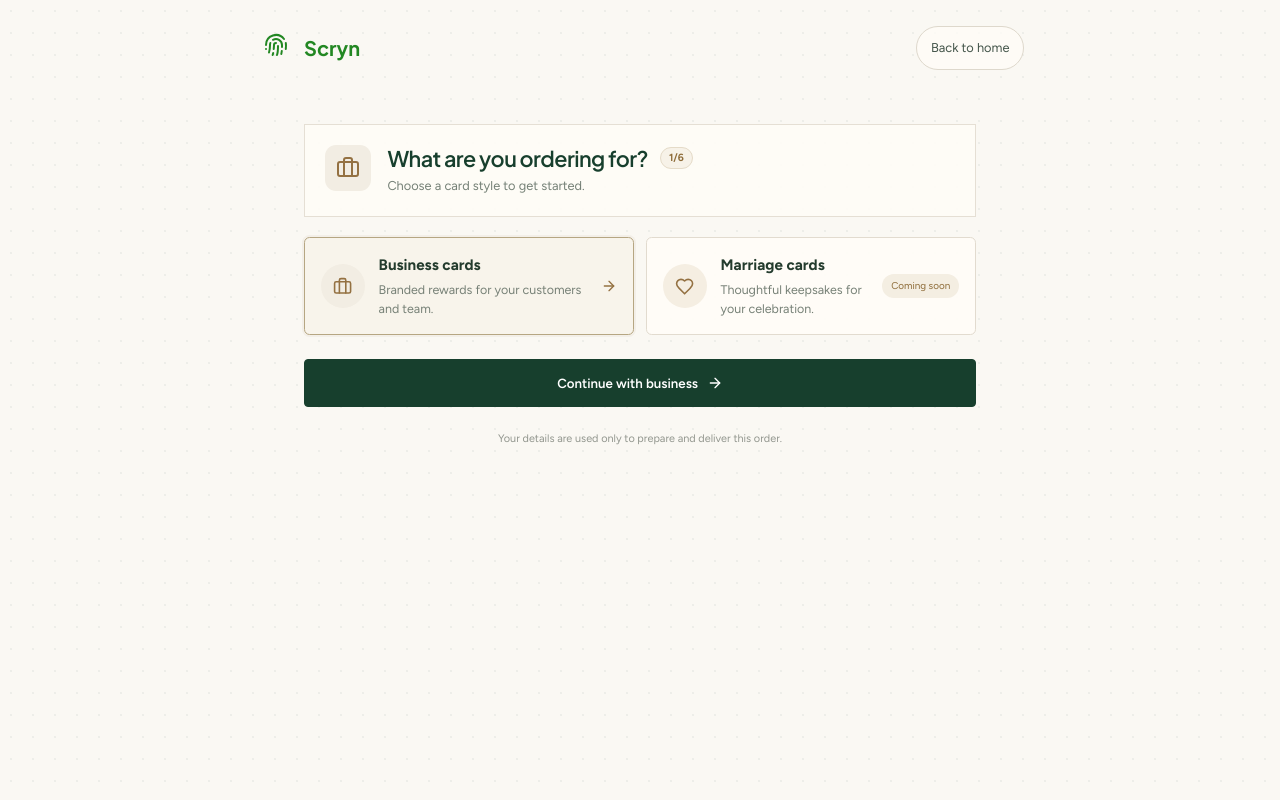
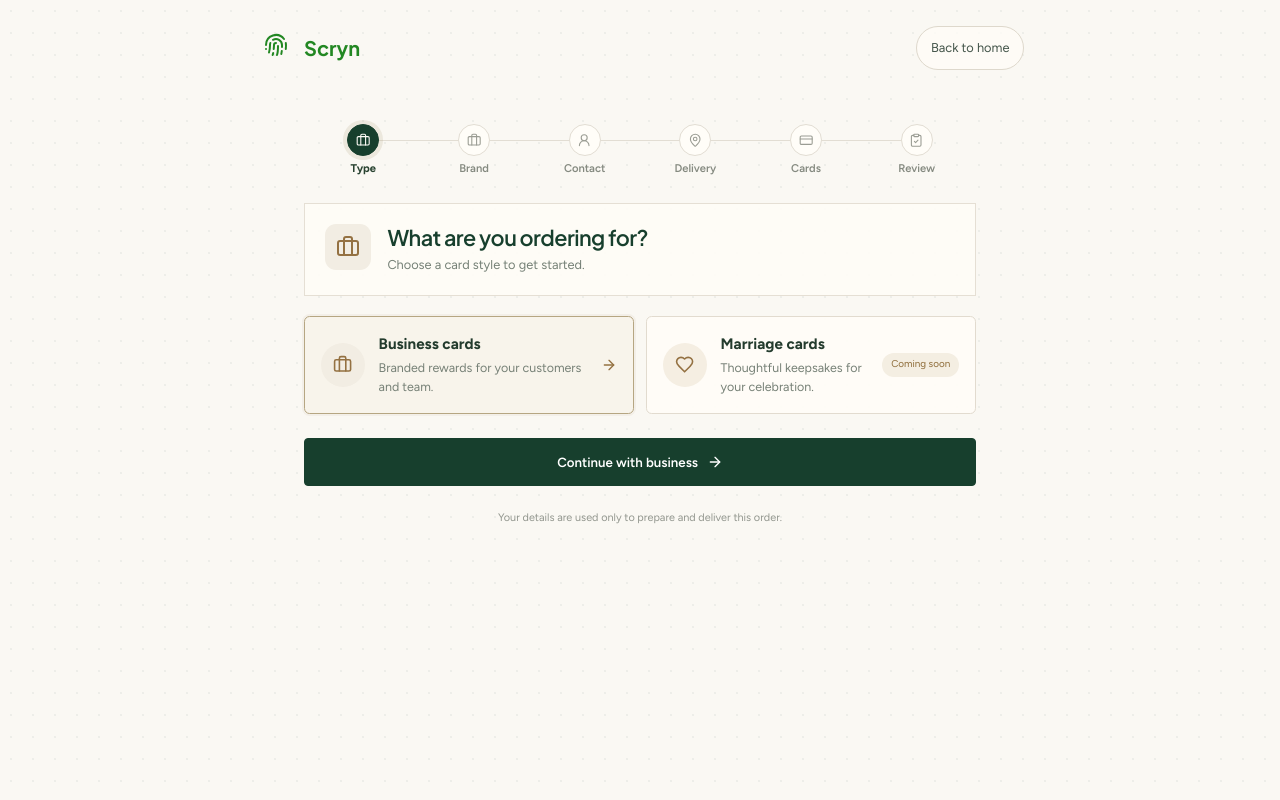
Before and after one commit to KabriAcid/ScrynCard, a React (Vite) app: page /order in a window 1280 px wide. Built offline with nearby package versions, Linux system fonts and the light colour scheme; no server answers.

Commit message:
feat: implement flow step progress component and enhance navigation structure

```diff
--- /dev/null
+++ b/src/features/citizen/components/FlowStepProgress.tsx
@@ -0,0 +1,46 @@
+import { Check } from "lucide-react";
+import type { LucideIcon } from "lucide-react";
+
+export interface FlowProgressStep {
+  label: string;
+  icon: LucideIcon;
+}
+
+interface FlowStepProgressProps {
+  steps: FlowProgressStep[];
+  currentStep: number;
+  label: string;
+}
+
+export function FlowStepProgress({ steps, currentStep, label }: FlowStepProgressProps) {
+  const current = steps[currentStep - 1];
+
+  return (
+    <nav className="flow-progress" aria-label={label}>
+      <ol className="flow-progress-list">
+        {steps.map(({ icon: Icon, label: stepLabel }, index) => {
+          const stepNumber = index + 1;
+          const isComplete = stepNumber < currentStep;
+          const isCurrent = stepNumber === currentStep;
+
+          return (
+            <li
+              key={stepLabel}
+              className={`flow-progress-item${isComplete ? " is-complete" : ""}${isCurrent ? " is-current" : ""}`}
+              aria-current={isCurrent ? "step" : undefined}
+            >
+              {index < steps.length - 1 && <span className="flow-progress-connector" aria-hidden="true" />}
+              <span className="flow-progress-marker" aria-hidden="true">
+                {isComplete ? <Check /> : <Icon />}
+              </span>
+              <span className="flow-progress-label">{stepLabel}</span>
+            </li>
+          );
+        })}
+      </ol>
+      <span className="sr-only" aria-live="polite">
+        Step {currentStep} of {steps.length}: {current?.label}
+      </span>
+    </nav>
+  );
+}
--- a/src/features/citizen/components/home/HomeHeader.tsx
+++ b/src/features/citizen/components/home/HomeHeader.tsx
@@ -1,8 +1,11 @@
 import { useState } from "react";
 import { Link } from "react-router-dom";
-import { ArrowUpRight, Menu, X } from "lucide-react";
+import { ArrowRight, ArrowUpRight, Menu, X } from "lucide-react";
 import { Logo } from "@/components/logo";
-import { mobileNavigationItems } from "./homepage-data";
+import {
+	mobileNavigationActions,
+	mobileNavigationItems,
+} from "./homepage-data";
 
 export function HomeHeader() {
 	const [isMobileMenuOpen, setIsMobileMenuOpen] = useState(false);
@@ -11,7 +14,7 @@ export function HomeHeader() {
 		<header className="fixed left-1/2 top-3 z-50 flex h-[60px] w-[calc(100%-1.5rem)] max-w-[1120px] -translate-x-1/2 items-center justify-between rounded-full border border-white/70 bg-[#faf8f3]/75 px-4 shadow-[0_10px_35px_rgba(23,45,34,0.10)] backdrop-blur-xl sm:top-4 sm:h-[64px] sm:w-[calc(100%-3rem)] sm:px-7">
 			<Logo />
 			<nav
-				className="hidden items-center gap-9 text-[13px] text-[#536257] md:flex"
+				className="hidden items-center gap-9 text-[13px] text-[#536257] lg:flex"
 				aria-label="Main navigation"
 			>
 				<Link
@@ -30,13 +33,13 @@ export function HomeHeader() {
 			<div className="flex items-center gap-2 sm:gap-3">
 				<Link
 					to="/login"
-					className="hidden h-10 items-center rounded-full border border-[#c8c9bc] bg-white/35 px-4 text-sm text-[#435449] transition hover:border-[#173f2d] hover:bg-white/60 sm:inline-flex"
+					className="hidden h-10 items-center rounded-full border border-[#c8c9bc] bg-white/35 px-4 text-sm text-[#435449] transition hover:border-[#173f2d] hover:bg-white/60 lg:inline-flex"
 				>
 					Sign in
 				</Link>
 				<Link
 					to="/order"
-					className="group relative isolate inline-flex h-10 items-center justify-center overflow-hidden rounded-full bg-[#173f2d] px-4 text-sm font-medium text-white transition-colors hover:bg-[#24553d] before:pointer-events-none before:absolute before:inset-y-0 before:-left-1/2 before:w-1/2 before:-skew-x-12 before:bg-gradient-to-r before:from-transparent before:via-white/40 before:to-transparent before:animate-shine sm:px-5"
+					className="group relative isolate hidden h-10 items-center justify-center overflow-hidden rounded-full bg-[#173f2d] px-4 text-sm font-medium text-white transition-colors hover:bg-[#24553d] before:pointer-events-none before:absolute before:inset-y-0 before:-left-1/2 before:w-1/2 before:-skew-x-12 before:bg-gradient-to-r before:from-transparent before:via-white/40 before:to-transparent before:animate-shine lg:inline-flex sm:px-5"
 				>
 					<span className="relative z-10 inline-flex items-center gap-2">
 						Order <ArrowUpRight className="h-4 w-4" />
@@ -45,7 +48,7 @@ export function HomeHeader() {
 			</div>
 			<button
 				type="button"
-				className="grid h-10 w-10 shrink-0 place-items-center rounded-full border border-[#d9d3c7] text-[#294c35] md:hidden"
+				className="grid h-10 w-10 shrink-0 place-items-center rounded-full border border-[#d9d3c7] text-[#294c35] lg:hidden"
 				aria-label={
 					isMobileMenuOpen ? "Close navigation menu" : "Open navigation menu"
 				}
@@ -62,18 +65,38 @@ export function HomeHeader() {
 			<nav
 				id="mobile-navigation"
 				aria-label="Mobile navigation"
-				className={`${isMobileMenuOpen ? "block" : "hidden"} absolute left-0 right-0 top-full mt-2 rounded-lg border border-[#e6e1d7] bg-[#faf8f3] p-2 shadow-[0_12px_35px_rgba(23,45,34,0.14)] md:hidden`}
+				className={`${isMobileMenuOpen ? "block" : "hidden"} absolute left-0 right-0 top-full mt-2 rounded-2xl border border-white/80 bg-[#faf8f3]/80 p-3 shadow-[0_18px_50px_rgba(23,45,34,0.18)] ring-1 ring-[#173f2d]/5 backdrop-blur-2xl lg:hidden`}
 			>
 				{mobileNavigationItems.map(({ label, href }) => (
 					<Link
 						key={href}
 						to={href}
 						onClick={() => setIsMobileMenuOpen(false)}
-						className="flex min-h-11 items-center px-4 text-sm text-[#435449] transition-colors hover:bg-[#f1ecdf] hover:text-[#173f2d]"
+						className="flex min-h-12 items-center justify-between border-b border-[#e6e1d7]/80 px-3 text-sm text-[#435449] transition-colors hover:text-[#173f2d]"
 					>
 						{label}
+						<ArrowRight className="h-4 w-4 text-[#9a835c]" aria-hidden="true" />
 					</Link>
 				))}
+				<div className="grid grid-cols-2 gap-2 pt-3">
+					{mobileNavigationActions.map(({ label, href, primary }) => (
+						<Link
+							key={href}
+							to={href}
+							onClick={() => setIsMobileMenuOpen(false)}
+							className={
+								primary
+									? "inline-flex min-h-11 items-center justify-center gap-2 bg-[#173f2d] px-3 text-sm font-medium text-white transition-colors hover:bg-[#24553d]"
+									: "inline-flex min-h-11 items-center justify-center border border-[#c8c9bc] bg-white/50 px-3 text-sm font-medium text-[#435449] transition-colors hover:border-[#173f2d] hover:bg-white/80"
+							}
+						>
+							{label}
+							{primary && (
+								<ArrowUpRight className="h-4 w-4" aria-hidden="true" />
+							)}
+						</Link>
+					))}
+				</div>
 			</nav>
 		</header>
 	);
--- a/src/features/citizen/components/home/homepage-data.ts
+++ b/src/features/citizen/components/home/homepage-data.ts
@@ -42,9 +42,12 @@ export const homeStats = [
 
 export const mobileNavigationItems = [
 	{ label: "Card gallery", href: "/samples" },
-	{ label: "Sign in", href: "/login" },
-	{ label: "Order cards", href: "/order" },
 	{ label: "How it works", href: "/how-it-works" },
+];
+
+export const mobileNavigationActions = [
+	{ label: "Sign in", href: "/login", primary: false },
+	{ label: "Order cards", href: "/order", primary: true },
 ];
 
 export const moments = [
--- a/src/features/citizen/components/order/OrderForm.tsx
+++ b/src/features/citizen/components/order/OrderForm.tsx
@@ -2,7 +2,7 @@ import { useCallback, useState } from "react";
 import { useForm } from "react-hook-form";
 import { zodResolver } from "@hookform/resolvers/zod";
 import { AnimatePresence, motion } from "framer-motion";
-import { Briefcase, CreditCard, MapPin, UserRound } from "lucide-react";
+import { Briefcase, ClipboardCheck, CreditCard, MapPin, UserRound } from "lucide-react";
 import { Form } from "@/components/ui/form";
 import { Button } from "@/components/ui/button";
 import { Dialog, DialogContent, DialogDescription, DialogFooter, DialogHeader, DialogTitle } from "@/components/ui/dialog";
@@ -13,6 +13,7 @@ import { ContactDetailsStep } from "./ContactDetailsStep";
 import { ContactLocationStep } from "./ContactLocationStep";
 import { CardDetailsStep } from "./CardDetailsStep";
 import { OrderReviewStep } from "./OrderReviewStep";
+import { FlowStepProgress } from "../FlowStepProgress";
 
 const STEPS: StepConfig[] = [
   { id: 1, title: "Purpose", description: "Choose a card type", fields: ["purpose"], icon: Briefcase },
@@ -20,6 +21,15 @@ const STEPS: StepConfig[] = [
   { id: 3, title: "Contact", description: "Your contact details", fields: ["fullName", "email"], icon: UserRound },
   { id: 4, title: "Delivery", description: "Delivery location", fields: ["state", "lga"], icon: MapPin },
   { id: 5, title: "Rewards", description: "Card quantities", fields: ["orderItems"], icon: CreditCard },
+];
+
+const ORDER_PROGRESS_STEPS = [
+  { label: "Type", icon: Briefcase },
+  { label: "Brand", icon: Briefcase },
+  { label: "Contact", icon: UserRound },
+  { label: "Delivery", icon: MapPin },
+  { label: "Cards", icon: CreditCard },
+  { label: "Review", icon: ClipboardCheck },
 ];
 
 export function OrderForm() {
@@ -74,6 +84,7 @@ export function OrderForm() {
     <motion.div initial={{ opacity: 0, y: 12 }} animate={{ opacity: 1, y: 0 }} className="order-flow">
       <Form {...form}>
         <form onSubmit={form.handleSubmit(handleFormSubmit)} className="order-form">
+          <FlowStepProgress steps={ORDER_PROGRESS_STEPS} currentStep={step} label="Order progress" />
           <AnimatePresence mode="wait" initial={false}>
             {step === 1 && <OrderPurposeStep key="step-1" form={form} onNext={nextStep} />}
             {step === 2 && <PersonalDetailsStep key="step-2" form={form} onNext={nextStep} />}
--- a/src/features/citizen/components/redemption/BioDataStep.tsx
+++ b/src/features/citizen/components/redemption/BioDataStep.tsx
@@ -80,34 +80,43 @@ export function BioDataStep({ isLoading, onNext, onPrev }: BioDataStepProps) {
 							<FormLabel>Occupation</FormLabel>
 							<FormControl>
 								<div
-									role="group"
+									role="radiogroup"
 									aria-label="Choose your occupation"
-									className="grid grid-cols-2 gap-2 sm:grid-cols-3"
+									className="flex flex-wrap items-start gap-2"
 								>
 									{OCCUPATION_OPTIONS.map((occupation) => (
-										<button
-											key={occupation}
-											type="button"
-											aria-pressed={field.value === occupation}
+										<label key={occupation} className="cursor-pointer">
+											<input
+												ref={field.ref}
+												type="radio"
+												name={field.name}
+												value={occupation}
+												checked={field.value === occupation}
 												disabled={isLoading}
-											onClick={() => {
+												onBlur={field.onBlur}
+												onChange={() => {
 													field.onChange(occupation);
 													form.clearErrors("occupation");
 												}}
-											className={`flex min-h-11 items-center justify-between gap-2 border px-3 py-2 text-left text-xs transition-colors disabled:opacity-50 sm:text-sm ${
+												className="peer sr-only"
+											/>
+											<span
+												key={occupation}
+												className={`inline-flex min-h-11 items-center gap-2 whitespace-nowrap border px-4 py-2 text-sm transition-colors peer-focus-visible:outline-none peer-focus-visible:ring-2 peer-focus-visible:ring-[#8e6c39] peer-focus-visible:ring-offset-2 ${
 													field.value === occupation
 														? "border-[#173f2d] bg-[#f2f4ee] font-medium text-[#173f2d] ring-1 ring-[#173f2d]/15"
 														: "border-[#e1dbcf] bg-[#fffdf8] text-[#536257] hover:border-[#b9a77e]"
 												}`}
 											>
-											<span>{occupation}</span>
+												{occupation}
 												{field.value === occupation && (
 													<Check
 														className="h-4 w-4 shrink-0"
 														aria-hidden="true"
 													/>
 												)}
-										</button>
+											</span>
+										</label>
 									))}
 								</div>
 							</FormControl>
--- a/src/features/citizen/components/redemption/StepIndicator.tsx
+++ b/src/features/citizen/components/redemption/StepIndicator.tsx
@@ -1,16 +1,25 @@
+import { ClipboardCheck, CreditCard, Smartphone, UserRound, Search } from "lucide-react";
+import { FlowStepProgress } from "../FlowStepProgress";
+
 interface StepIndicatorProps {
-	currentStep: number;
-	totalSteps: number;
+  currentStep: number;
+  totalSteps: number;
 }
 
+const REDEMPTION_STEPS = [
+  { label: "Card", icon: CreditCard },
+  { label: "Verify", icon: Search },
+  { label: "Details", icon: UserRound },
+  { label: "Phone", icon: Smartphone },
+  { label: "Finish", icon: ClipboardCheck },
+];
+
 export function StepIndicator({ currentStep, totalSteps }: StepIndicatorProps) {
-	return (
-		<div
-			role="status"
-			aria-live="polite"
-			className="mb-6 text-xs font-medium text-[#536257]"
-		>
-			Step {currentStep} of {totalSteps}
-		</div>
-	);
+  return (
+    <FlowStepProgress
+      steps={REDEMPTION_STEPS.slice(0, totalSteps)}
+      currentStep={currentStep}
+      label="Redemption progress"
+    />
+  );
 }
--- a/src/index.css
+++ b/src/index.css
@@ -211,6 +211,7 @@
   border-radius: 999px;
   background-color: #f3ede1;
   color: #8e6c39;
+  display: none;
 }
 
 .redemption-premium [role="alert"] {
@@ -293,6 +294,96 @@
   width: 100%;
 }
 
+.flow-progress {
+  display: flex;
+  width: 100%;
+  justify-content: center;
+  margin: 0 auto 0.25rem;
+}
+
+.flow-progress-list {
+  display: flex;
+  width: min(100%, 42rem);
+  align-items: flex-start;
+  justify-content: center;
+  margin: 0;
+  padding: 0 0.25rem;
+  list-style: none;
+}
+
+.flow-progress-item {
+  position: relative;
+  display: flex;
+  min-width: 0;
+  flex: 1 1 0;
+  flex-direction: column;
+  align-items: center;
+  gap: 0.4rem;
+  color: #92958d;
+  text-align: center;
+}
+
+.flow-progress-connector {
+  position: absolute;
+  z-index: 0;
+  top: 1rem;
+  left: 50%;
+  width: 100%;
+  height: 1px;
+  background: #e2ddd3;
+}
+
+.flow-progress-item.is-complete .flow-progress-connector {
+  background: #b9a77e;
+}
+
+.flow-progress-marker {
+  position: relative;
+  z-index: 1;
+  display: grid;
+  width: 2rem;
+  height: 2rem;
+  place-items: center;
+  border: 1px solid #e2ddd3;
+  border-radius: 50%;
+  background: #fffdf8;
+  color: #9a9c93;
+  transition: border-color 180ms ease, background-color 180ms ease, color 180ms ease, box-shadow 180ms ease;
+}
+
+.flow-progress-marker svg {
+  width: 0.9rem;
+  height: 0.9rem;
+  stroke-width: 1.8;
+}
+
+.flow-progress-label {
+  max-width: 100%;
+  color: #858a80;
+  font-size: clamp(0.55rem, 2.4vw, 0.7rem);
+  font-weight: 550;
+  line-height: 1.1;
+  white-space: nowrap;
+}
+
+.flow-progress-item.is-complete .flow-progress-marker {
+  border-color: #d7c8a9;
+  background: #f4efe4;
+  color: #8e6c39;
+}
+
+.flow-progress-item.is-current .flow-progress-marker {
+  border-color: #173f2d;
+  background: #173f2d;
+  color: #fffdf8;
+  box-shadow: 0 0 0 4px rgba(182, 166, 130, 0.2);
+}
+
+.flow-progress-item.is-current .flow-progress-label {
+  color: #294331;
+  font-weight: 700;
+}
+
 .order-step {
   display: grid;
   gap: 1.25rem;
@@ -339,6 +430,7 @@
   color: #8e6c39;
   font-size: 0.65rem;
   font-weight: 700;
+  display: none;
 }
 
 .order-flow .redemption-step-header .relative.p-2 {
@@ -516,6 +608,12 @@
   color: white;
 }
 
+.order-tab:not(.is-active):hover {
+  border-color: #b6a682;
+  background: #f8f4eb;
+  color: #775e33;
+}
+
 .order-product-grid {
   grid-template-columns: repeat(2, minmax(0, 1fr));
 }
@@ -610,8 +708,9 @@
 }
 
 .order-quantity-button:hover {
-  border-color: #78917a;
-  background: #f3f6f0;
+  border-color: #b6a682;
+  background: #f8f4eb;
+  color: #775e33;
 }
 
 .order-quantity-value {
@@ -680,7 +779,9 @@
 }
 
 .order-primary-button:hover {
-  background: #24553d;
+  border-color: #24553d !important;
+  background: #24553d !important;
+  color: #fff !important;
 }
 
 .order-secondary-button {
@@ -696,6 +797,11 @@
 }
 
 .order-flow .order-secondary-button:hover {
+  background: transparent !important;
+  color: #46574b !important;
+}
+
+.order-flow .order-secondary-button:active {
   background: transparent !important;
 }
 
```
Also changed, not shown: 1 other file (tests, documents, lock files or other folders). Lines whose indentation alone changed are shown as unchanged.
